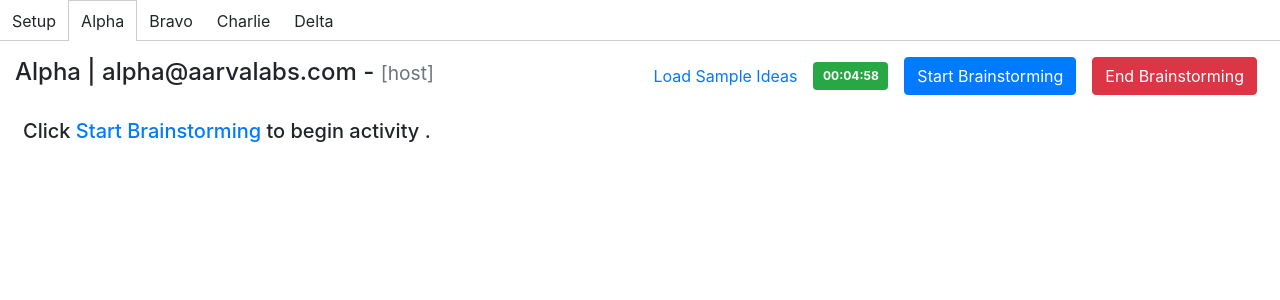
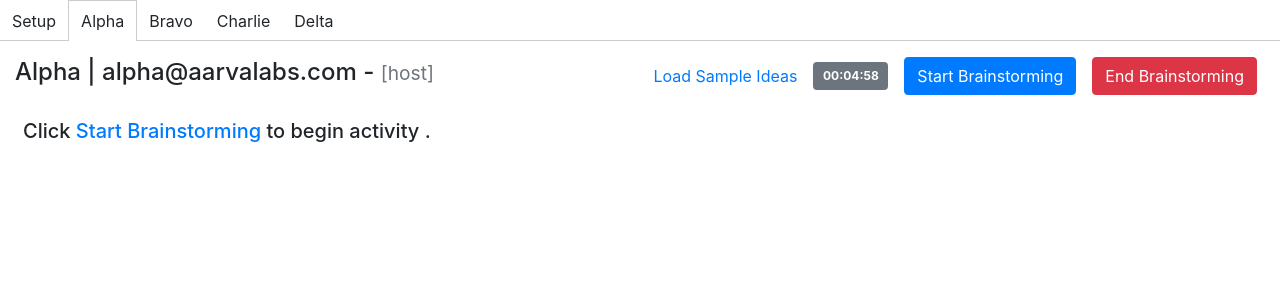
Before and after one commit to santhoshsram/zync-activity-sandbox, a React (Create React App) app: page / in a window 1280 px wide. Both pictures are taken after a click on the element "Alpha". Shown: the top 300 px of the page. Built offline with nearby package versions, Linux system fonts and the light colour scheme.

Commit message:
styling changes to timer

```diff
--- a/src/brainstorm/Timer.jsx
+++ b/src/brainstorm/Timer.jsx
@@ -21,12 +21,10 @@ const Timer = ({ secs }) => {
   }
 
   const getBadgeStyle = () => {
-    if (counter / secs <= 0.1) {
+    if (counter === 0) {
       return "badge-danger"
-    } else if (counter / secs <= 0.4) {
-      return "badge-warning"
     } else {
-      return "badge-success"
+      return "badge-secondary"
     }
   }
 
```
